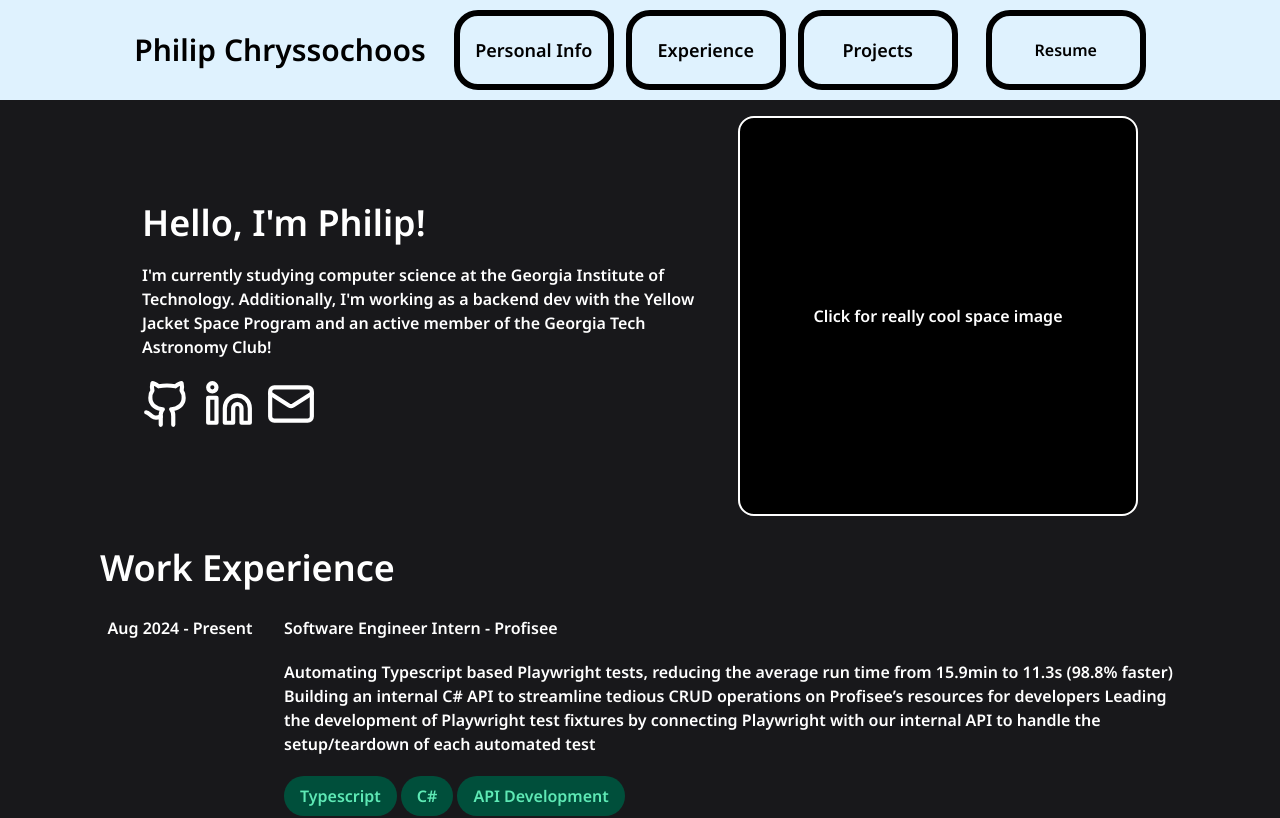
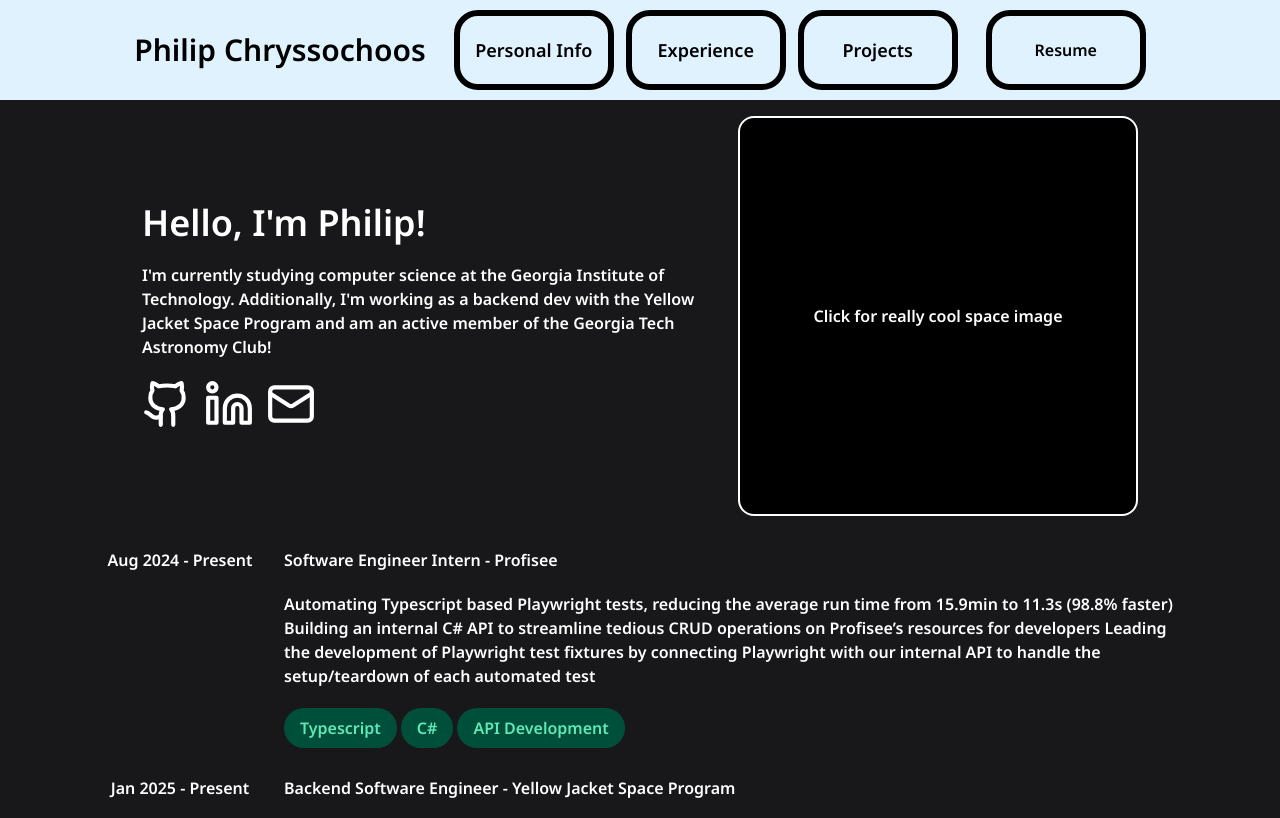
Before and after one commit to pchryss/portfolio, a Next.js app in the folder portfolio/: page / in a window 1280 px wide. Shown: the top 818 px of the page. Built offline with nearby package versions, Linux system fonts and the light colour scheme; no server answers.

Commit message:
Small changes to work exp and header

```diff
--- a/portfolio/components/AllWorkExperiences.tsx
+++ b/portfolio/components/AllWorkExperiences.tsx
@@ -12,7 +12,6 @@ const AllWorkExperiences: React.FC<WorkExperiencesProps> = ({
 }) => {
   return (
     <div id="work" className="flex flex-col gap-7 p-4 max-w-max">
-      <h1 className=" text-white text-4xl">Work Experience</h1>
       {experiences.map((exp, index) => (
         <SingleWorkExperience
           key={index}
--- a/portfolio/components/Header.tsx
+++ b/portfolio/components/Header.tsx
@@ -11,8 +11,8 @@ const Header = () => {
           <h2>
             I'm currently studying computer science at the Georgia Institute of
             Technology. Additionally, I'm working as a backend dev with the
-            Yellow Jacket Space Program and an active member of the Georgia Tech
-            Astronomy Club!
+            Yellow Jacket Space Program and am an active member of the Georgia
+            Tech Astronomy Club!
           </h2>
           <div className="flex gap-3">
             <a href="https://github.com/pchryss" target="_blank">
```
